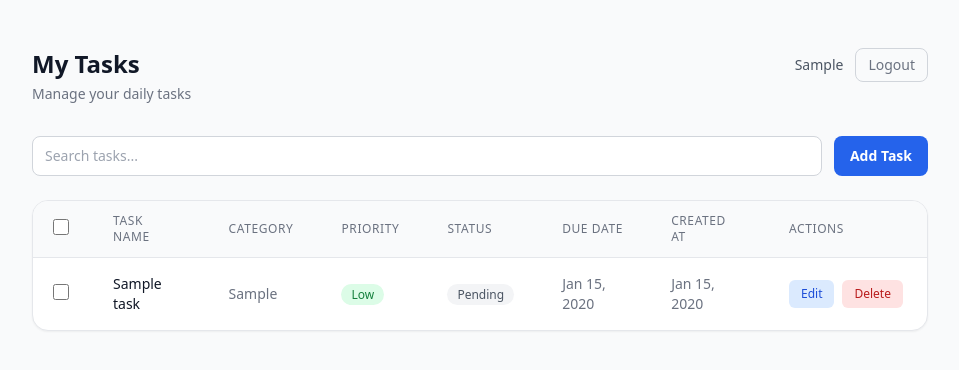
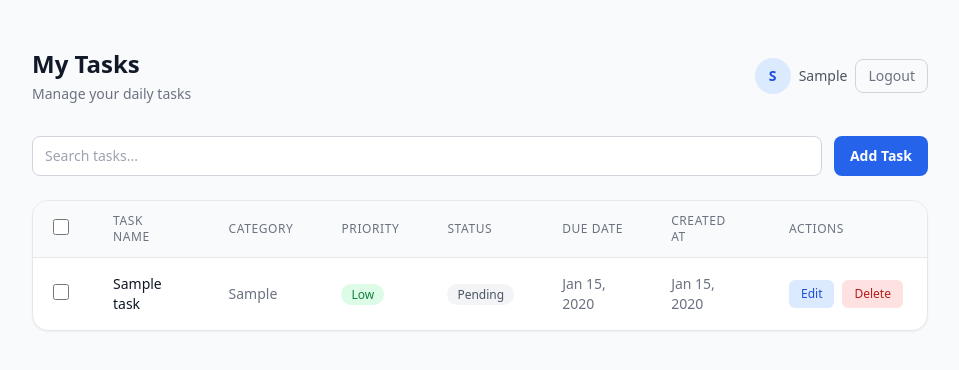
Before and after one commit to Tofik7286/TODO_LIST, a Django app: page / in a window 1280 px wide. Shown: the top 370 px of the page, without its empty margins (160-1119 px from the left). Run offline with Django 5.2, Linux system fonts and the light colour scheme; a user stored in the database is signed in; tables that the repository leaves empty hold one stand-in row (values such as "Sample post"); some libraries are stand-ins or nearby versions.

Commit message:
Some changes in profile

```diff
--- a/todoapp/templates/todoapp/todo.html
+++ b/todoapp/templates/todoapp/todo.html
@@ -11,18 +11,25 @@
     <div class="w-full max-w-4xl mx-auto">
 
         <!-- Header -->
-        <div class="flex items-start justify-between mb-8">
-            <div>
+        <div class="flex items-center justify-between mb-8 gap-3">
+            <div class="min-w-0">
                 <h1 class="text-2xl font-bold text-gray-900">My Tasks</h1>
                 <p class="text-sm text-gray-500 mt-1">Manage your daily tasks</p>
             </div>
-            <div class="flex items-center gap-3">
-                <a href="{% url 'profile' %}" class="text-sm text-gray-600 hover:text-blue-600 transition-colors">
-                    {% if request.user.first_name %}{{ request.user.first_name }}{% else %}{{ request.user.email }}{% endif %}
+            <div class="flex items-center gap-2 flex-shrink-0">
+                <a href="{% url 'profile' %}"
+                   class="flex items-center gap-2 text-sm text-gray-600 hover:text-blue-600 transition-colors group"
+                   title="{% if request.user.first_name %}{{ request.user.first_name }}{% else %}{{ request.user.email }}{% endif %}">
+                    <span class="w-9 h-9 rounded-full bg-blue-100 flex items-center justify-center text-sm font-semibold text-blue-700 group-hover:bg-blue-200 transition-colors flex-shrink-0">
+                        {% if request.user.first_name %}{{ request.user.first_name|first|upper }}{% else %}{{ request.user.email|first|upper }}{% endif %}
+                    </span>
+                    <span class="hidden sm:inline truncate max-w-[160px]">
+                        {% if request.user.first_name %}{{ request.user.first_name }}{% else %}{{ request.user.email }}{% endif %}
+                    </span>
                 </a>
                 <form method="POST" action="{% url 'logout' %}">
                     {% csrf_token %}
-                    <button type="submit" class="rounded-lg border border-gray-300 px-3 py-1.5 text-sm text-gray-500 hover:border-red-300 hover:text-red-600 transition-colors">
+                    <button type="submit" class="rounded-lg border border-gray-300 px-3 py-1.5 text-sm text-gray-500 hover:border-red-300 hover:text-red-600 transition-colors whitespace-nowrap">
                         Logout
                     </button>
                 </form>
```
Also changed, not shown: requirements.txt (added, +15 -0 lines), todo_list/settings.py (+16 -6 lines), todoapp/templates/todoapp/profile.html (+10 -3 lines), README.md.
